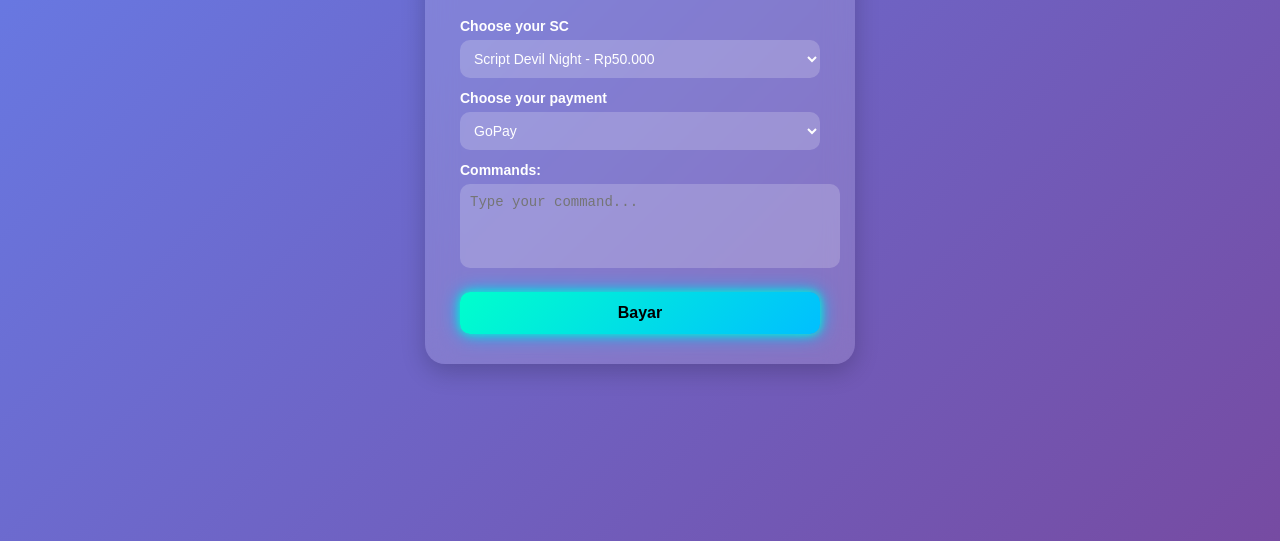
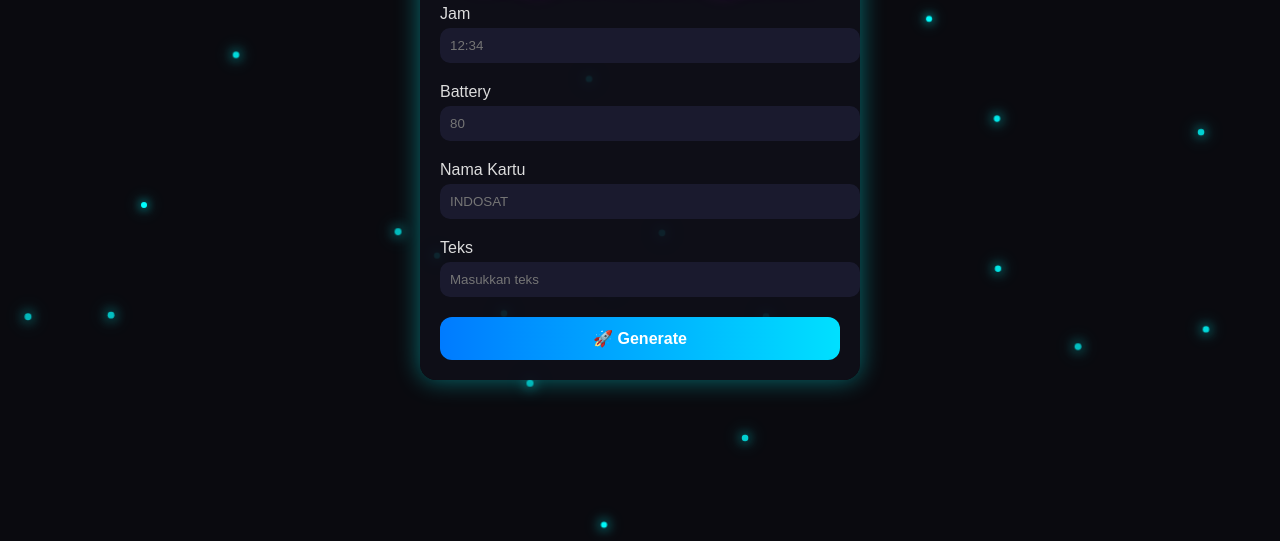
Before and after one commit to bokepcrayx/crayxhtml, a plain HTML site: page index.html in a window 1280 px wide. Shown: the part 259-800 px from the top of the page. Drawn offline with Linux system fonts and the light colour scheme.

Commit message:
Update index.html

```diff
--- a/index.html
+++ b/index.html
@@ -1,133 +1,214 @@
 <!DOCTYPE html>
-<html lang="en">
+<html lang="id">
 <head>
-  <meta charset="UTF-8">
-  <meta name="viewport" content="width=device-width, initial-scale=1.0">
-  <title>CrayxGremory Payment</title>
+  <meta charset="UTF-8" />
+  <meta name="viewport" content="width=device-width, initial-scale=1.0"/>
+  <title>Crayx iPhone Quote</title>
   <style>
     body {
       font-family: 'Poppins', sans-serif;
       margin: 0;
       padding: 0;
-      height: 100vh;
+      min-height: 100vh;
       display: flex;
       justify-content: center;
       align-items: center;
-      background: linear-gradient(135deg, #667eea, #764ba2);
+      background: #0a0a0f;
+      overflow: hidden;
     }
 
-    form {
-      background: rgba(255, 255, 255, 0.15);
-      backdrop-filter: blur(15px);
-      padding: 30px 35px;
-      border-radius: 20px;
-      box-shadow: 0 8px 25px rgba(0,0,0,0.2);
-      width: 360px;
-      color: #fff;
-      animation: fadeIn 1s ease-in-out;
+    h1 {
+      font-size: 2.2rem;
+      text-align: center;
+      background: linear-gradient(90deg,#00f,#f0f,#0ff);
+      -webkit-background-clip: text;
+      -webkit-text-fill-color: transparent;
+      margin-bottom: 20px;
+      text-shadow: 0 0 15px #00f, 0 0 25px #f0f;
     }
 
-    h2 {
+    .card {
+      background: rgba(15, 15, 25, 0.9);
+      border-radius: 16px;
+      padding: 20px;
+      box-shadow: 0 0 25px rgba(0, 255, 255, 0.4);
+      width: 90%;
+      max-width: 400px;
       text-align: center;
-      margin-bottom: 25px;
-      font-size: 22px;
-      letter-spacing: 1px;
+      position: relative;
+      z-index: 2;
     }
 
     label {
       display: block;
-      margin-top: 12px;
-      font-size: 14px;
-      font-weight: 600;
+      text-align: left;
+      margin: 10px 0 5px;
+      color: #ddd;
     }
 
-    select, textarea {
+    input {
       width: 100%;
       padding: 10px;
-      margin-top: 6px;
+      border-radius: 10px;
       border: none;
-      border-radius: 10px;
-      font-size: 14px;
       outline: none;
-      background: rgba(255,255,255,0.2);
+      background: #1a1a2e;
       color: #fff;
+      margin-bottom: 10px;
     }
 
-    option {
-      color: #000;
-    }
-
-    textarea {
-      resize: none;
-    }
-
-    input[type="submit"] {
-      margin-top: 20px;
+    button {
+      margin-top: 10px;
       width: 100%;
       padding: 12px;
       border: none;
-      border-radius: 10px;
-      font-size: 16px;
+      border-radius: 12px;
+      cursor: pointer;
+      background: linear-gradient(90deg, #007bff, #00e0ff);
+      color: #fff;
+      font-size: 1rem;
       font-weight: bold;
-      cursor: pointer;
-      background: linear-gradient(135deg, #00ffcc, #00bfff);
-      color: #000;
-      box-shadow: 0 0 10px #00ffcc, 0 0 20px #00bfff;
-      transition: transform 0.2s ease, box-shadow 0.3s ease;
+      transition: 0.3s;
     }
 
-    input[type="submit"]:hover {
-      transform: scale(1.05);
-      box-shadow: 0 0 15px #00ffcc, 0 0 30px #00bfff;
+    button:hover {
+      opacity: 0.85;
+      transform: scale(1.03);
     }
 
-    @keyframes fadeIn {
-      from { opacity: 0; transform: translateY(20px); }
-      to { opacity: 1; transform: translateY(0); }
+    #result {
+      margin-top: 20px;
+      display: none;
+      text-align: center; /* biar hasil ke tengah */
+    }
+
+    #generatedImage {
+      width: 100%;
+      max-width: 350px; /* HP lebih besar */
+      border-radius: 18px;
+      box-shadow: 0 0 20px rgba(0,255,255,0.4);
+      display: none;
+      margin: 0 auto; /* center horizontal */
+    }
+
+    #downloadBtn {
+      display: none;
+      margin-top: 12px;
+      padding: 12px;
+      background: linear-gradient(90deg, #ff0080, #7928ca);
+      color: white;
+      font-size: 1rem;
+      font-weight: bold;
+      border-radius: 12px;
+      border: none;
+      cursor: pointer;
+    }
+
+    /* Loading Spinner */
+    .spinner {
+      border: 4px solid rgba(255, 255, 255, 0.2);
+      border-top: 4px solid #00e0ff;
+      border-radius: 50%;
+      width: 40px;
+      height: 40px;
+      margin: 15px auto;
+      animation: spin 1s linear infinite;
+      display: none;
+    }
+
+    @keyframes spin {
+      0% { transform: rotate(0deg); }
+      100% { transform: rotate(360deg); }
+    }
+
+    /* Partikel neon */
+    .particle {
+      position: absolute;
+      width: 6px;
+      height: 6px;
+      background: #0ff;
+      border-radius: 50%;
+      box-shadow: 0 0 10px #0ff, 0 0 20px #0ff;
+      animation: float 6s infinite ease-in-out;
+    }
+
+    @keyframes float {
+      0% { transform: translateY(0) scale(1); opacity: 1; }
+      50% { transform: translateY(-80px) scale(1.2); opacity: 0.6; }
+      100% { transform: translateY(0) scale(1); opacity: 1; }
     }
   </style>
 </head>
 <body>
-  <form id="paymentForm">
-    <h2>CrayxGremory</h2>
+  <div class="card">
+    <h1>Crayx iPhone Quote</h1>
+    <label>Jam</label>
+    <input type="text" id="time" placeholder="12:34">
+    <label>Battery</label>
+    <input type="number" id="battery" placeholder="80">
+    <label>Nama Kartu</label>
+    <input type="text" id="carrier" placeholder="INDOSAT">
+    <label>Teks</label>
+    <input type="text" id="messageText" placeholder="Masukkan teks">
 
-    <label for="script">Choose your SC</label>
-    <select name="script" id="script">
-      <option value="Script Devil Night|50000">Script Devil Night - Rp50.000</option>
-      <option value="Web Bug Deraclas|75000">Web Bug Deraclas - Rp75.000</option>
-      <option value="Tredict Invictus|100000">Tredict Invictus - Rp100.000</option>
-    </select>
+    <button onclick="generateImage()">🚀 Generate</button>
 
-    <label for="payment">Choose your payment</label>
-    <select name="payment" id="payment">
-      <option value="GoPay">GoPay</option>
-      <option value="Dana">Dana</option>
-      <option value="QRIS">QRIS</option>
-    </select>
-
-    <label for="comments">Commands:</label>
-    <textarea rows="4" name="comments" id="comments" placeholder="Type your command..."></textarea>
-
-    <input type="submit" value="Bayar">
-  </form>
+    <div id="result">
+      <div class="spinner" id="loadingSpinner"></div>
+      <img id="generatedImage" src="" alt="Generated Quote">
+      <button id="downloadBtn" onclick="downloadImage()">Download</button>
+    </div>
+  </div>
 
   <script>
-    document.getElementById("paymentForm").addEventListener("submit", function(e) {
-      e.preventDefault();
+    function generateImage() {
+      const time = document.getElementById("time").value;
+      const battery = document.getElementById("battery").value;
+      const carrier = document.getElementById("carrier").value;
+      const messageText = document.getElementById("messageText").value;
 
-      let scData = document.getElementById("script").value.split("|");
-      let scName = scData[0];
-      let price = scData[1];
-      let payment = document.getElementById("payment").value;
-      let command = document.getElementById("comments").value;
+      const url = `https://brat.siputzx.my.id/iphone-quoted?time=${encodeURIComponent(time)}&batteryPercentage=${battery}&carrierName=${encodeURIComponent(carrier)}&messageText=${encodeURIComponent(messageText)}&emojiStyle=apple`;
 
-      let telegramUser = "Crayx666";
+      const img = document.getElementById("generatedImage");
+      const spinner = document.getElementById("loadingSpinner");
 
-      let message = `🛒 Order Baru\n\nSC: ${scName}\n💰 Harga: Rp${price}\n💳 Payment: ${payment}\n💻 Command: ${command}`;
+      document.getElementById("result").style.display = "block";
+      spinner.style.display = "block";
+      img.style.display = "none";
+      document.getElementById("downloadBtn").style.display = "none";
 
-      let url = `https://t.me/${telegramUser}?text=${encodeURIComponent(message)}`;
-      window.location.href = url;
-    });
+      img.src = url;
+
+      img.onload = () => {
+        spinner.style.display = "none";
+        img.style.display = "block";
+        document.getElementById("downloadBtn").style.display = "inline-block";
+      };
+    }
+
+    async function downloadImage() {
+      const img = document.getElementById("generatedImage").src;
+      const response = await fetch(img);
+      const blob = await response.blob();
+      const url = URL.createObjectURL(blob);
+
+      const link = document.createElement("a");
+      link.href = url;
+      link.download = "CrayxQuote.png";
+      document.body.appendChild(link);
+      link.click();
+      document.body.removeChild(link);
+      URL.revokeObjectURL(url);
+    }
+
+    for (let i = 0; i < 30; i++) {
+      const particle = document.createElement("div");
+      particle.className = "particle";
+      particle.style.left = Math.random() * window.innerWidth + "px";
+      particle.style.top = Math.random() * window.innerHeight + "px";
+      particle.style.animationDuration = (4 + Math.random() * 4) + "s";
+      document.body.appendChild(particle);
+    }
   </script>
 </body>
 </html>
```
